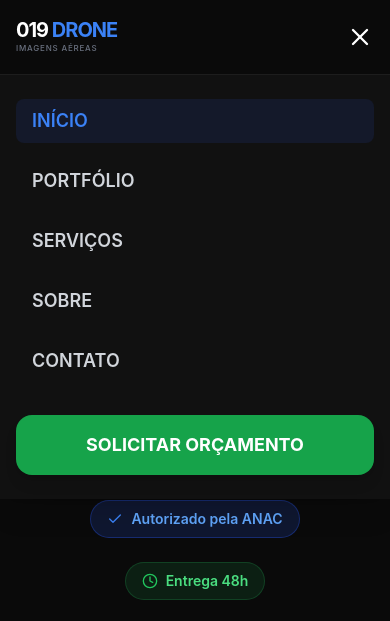
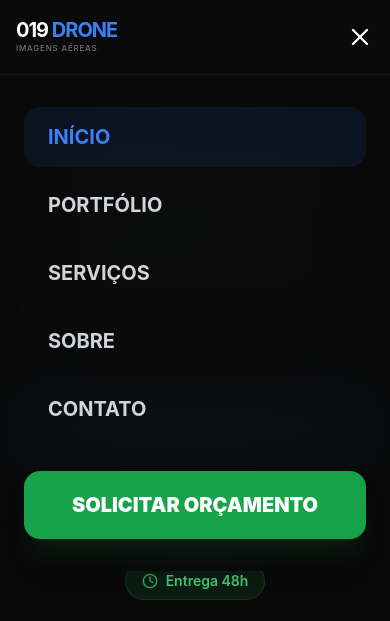
Before and after one commit to pedroohrique/Portfolio_019DRONE, a Next.js app: page / in a window 390 px wide. Both pictures are taken after a click on the button 360 px from the left and 37 px from the top of the page. Shown: the top 621 px of the page. Built offline with nearby package versions, Linux system fonts and the light colour scheme.

Commit message:
chore: optimize mobile performance, handle root POST requests, and improve mobile menu UX

```diff
--- a/components/Header.tsx
+++ b/components/Header.tsx
@@ -72,13 +72,13 @@ const Header = () => {
 
             {/* Mobile Menu */}
             {isMenuOpen && (
-                <div className="md:hidden absolute top-full left-0 right-0 bg-[#111111] border-t border-white/5 shadow-xl py-6 px-4 flex flex-col gap-4 animate-in fade-in slide-in-from-top-4 duration-300">
+                <div className="md:hidden absolute top-full left-0 right-0 bg-[#0a0a0a]/95 backdrop-blur-xl border-t border-white/5 shadow-2xl py-8 px-6 flex flex-col gap-2 animate-in fade-in slide-in-from-top-4 duration-300">
                     {navLinks.map((link) => (
                         <Link
                             key={link.name}
                             href={link.href}
                             onClick={() => setIsMenuOpen(false)}
-                            className={`text-lg font-semibold py-2 px-4 rounded-lg ${isActive(link.href) ? "bg-blue-900/20 text-blue-500" : "text-gray-300"}`}
+                            className={`text-xl font-bold py-4 px-6 rounded-2xl transition-all active:scale-95 ${isActive(link.href) ? "bg-blue-600/10 text-blue-500" : "text-gray-300 active:bg-white/5"}`}
                         >
                             {link.name}
                         </Link>
@@ -87,7 +87,7 @@ const Header = () => {
                         href="https://wa.me/5519994411529"
                         target="_blank"
                         onClick={() => setIsMenuOpen(false)}
-                        className="mt-4 bg-green-600 text-white text-center py-4 rounded-xl text-lg font-bold shadow-lg"
+                        className="mt-6 bg-green-600 hover:bg-green-700 text-white text-center py-5 rounded-2xl text-xl font-black shadow-xl shadow-green-900/20 active:scale-95 transition-all"
                     >
                         SOLICITAR ORÇAMENTO
                     </Link>
--- a/components/PortfolioGrid.tsx
+++ b/components/PortfolioGrid.tsx
@@ -31,6 +31,7 @@ const PortfolioGrid = () => {
                                     src={item.image}
                                     alt={item.title}
                                     fill
+                                    sizes="(max-width: 768px) 100vw, (max-width: 1200px) 50vw, 33vw"
                                     className="object-cover transition-transform duration-1000 group-hover:scale-110"
                                 />
                                 <button
--- a/components/PortfolioModal.tsx
+++ b/components/PortfolioModal.tsx
@@ -52,6 +52,7 @@ const PortfolioModal = ({ item, onClose }: ModalProps) => {
                             title={item.title}
                             allow="accelerometer; autoplay; clipboard-write; encrypted-media; gyroscope; picture-in-picture"
                             allowFullScreen
+                            loading="lazy"
                         ></iframe>
                     ) : (
                         <>
@@ -59,6 +60,7 @@ const PortfolioModal = ({ item, onClose }: ModalProps) => {
                                 src={gallery[currentImageIndex]}
                                 alt={item.title}
                                 fill
+                                sizes="(max-width: 768px) 100vw, (max-width: 1200px) 70vw, 60vw"
                                 className="object-contain"
                             />
                             {gallery.length > 1 && (
--- a/components/PortfolioPreview.tsx
+++ b/components/PortfolioPreview.tsx
@@ -30,6 +30,7 @@ const PortfolioPreview = () => {
                                     src={item.image}
                                     alt={item.title}
                                     fill
+                                    sizes="(max-width: 768px) 100vw, (max-width: 1200px) 50vw, 33vw"
                                     className="object-cover transition-transform duration-700 group-hover:scale-110"
                                 />
                                 <div className="absolute inset-0 bg-black/5 group-hover:bg-black/20 transition-colors duration-500"></div>
```
Also changed, not shown: middleware.ts (added, +16 -0 lines).
